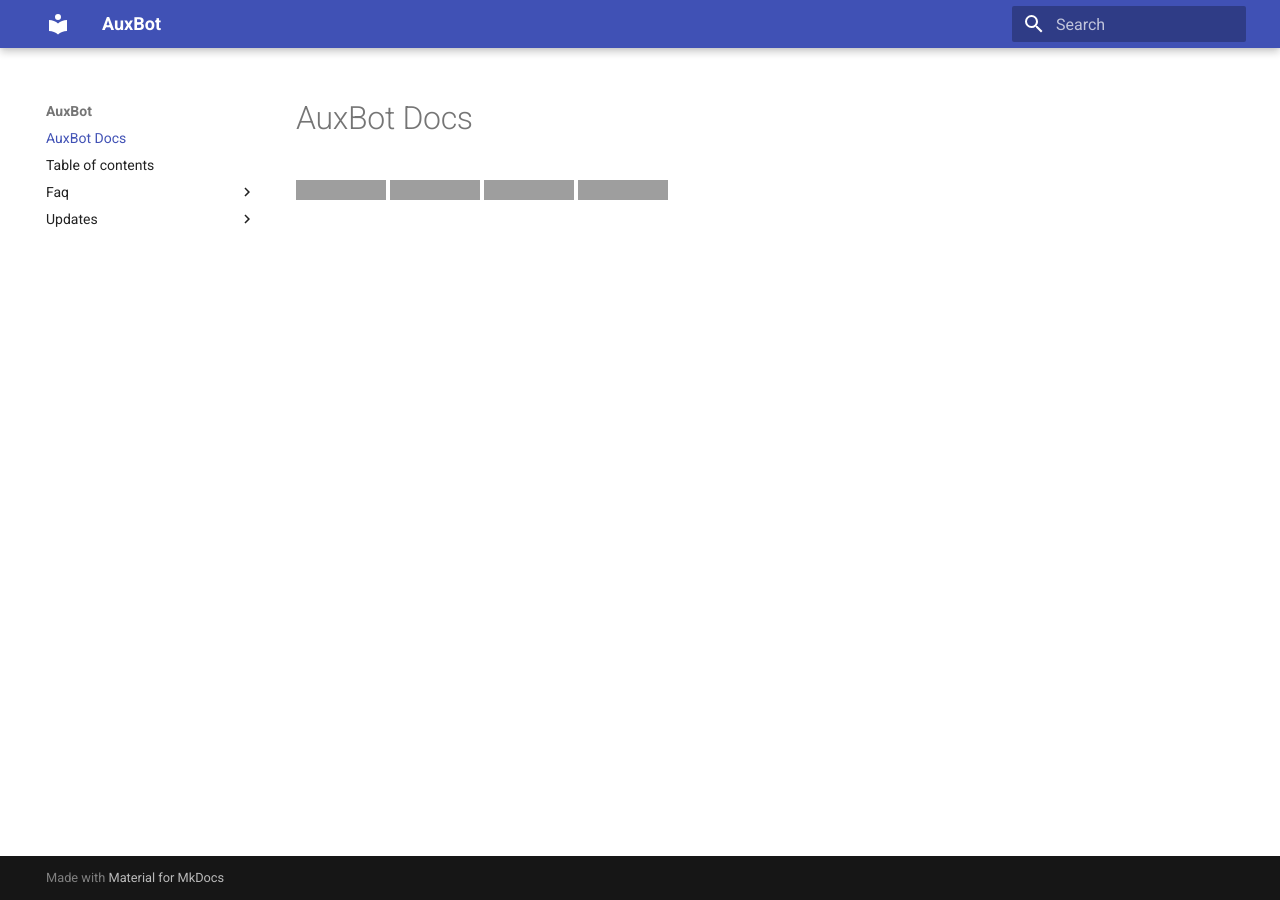
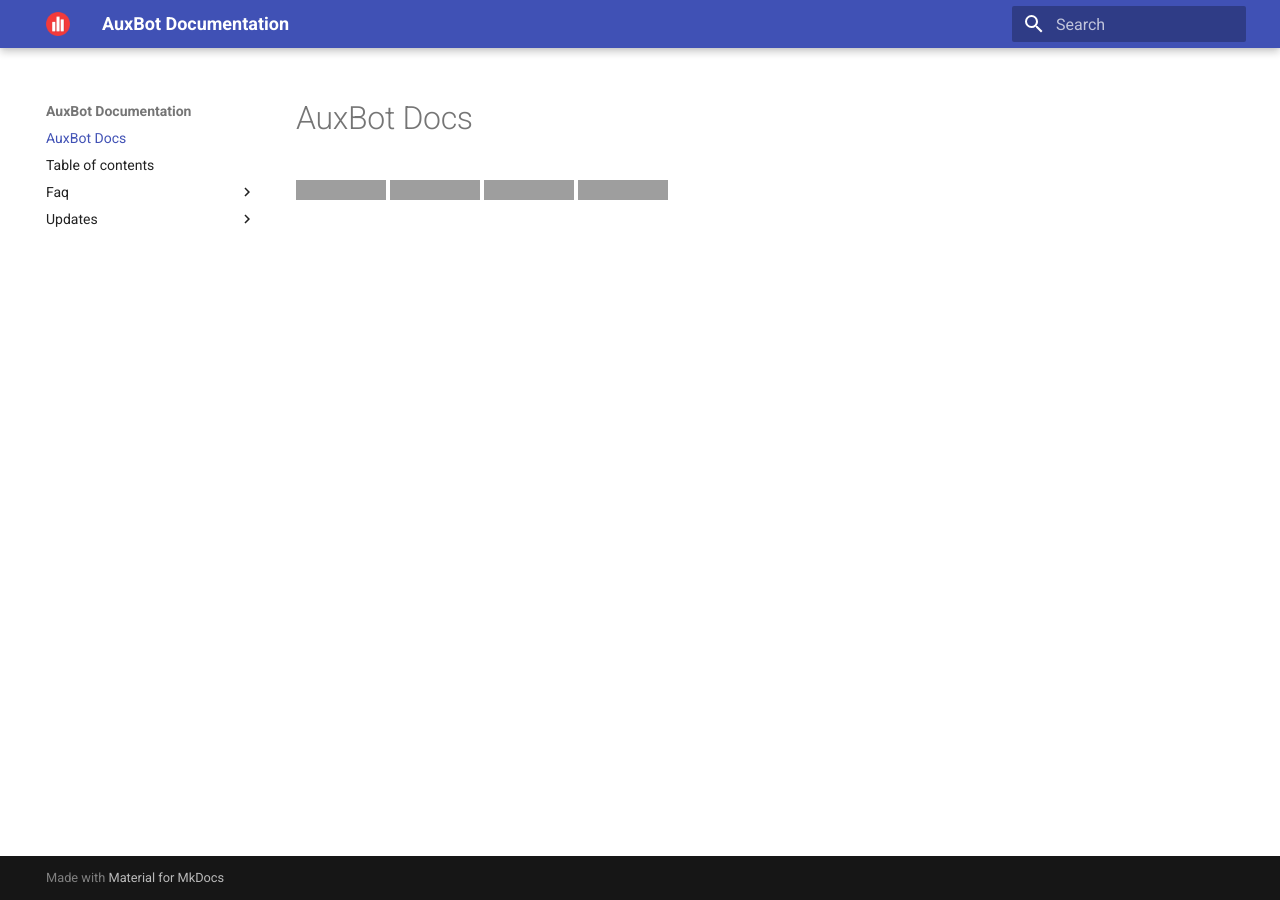
Before and after one commit to auxbot-discord-bot/docs, an MkDocs documentation site: the page built from docs/README.md, in a window 1280 px wide. Built offline with MkDocs 1.6.1 and Material for MkDocs 9.7.7, drawn with Linux system fonts in a browser that asks for light colours; grey boxes are pictures that could not be loaded.

Commit message:
AuxBot Docs changed favicon.

```diff
--- a/mkdocs.yml
+++ b/mkdocs.yml
@@ -1,4 +1,6 @@
-site_name: AuxBot
+site_name: AuxBot Documentation
 
 theme:
+  favicon: assets/AuxBot.png
+  logo: assets/AuxBot.png
   name: 'material'
```
Also changed, not shown: docs/assets/AuxBot.png (added).
